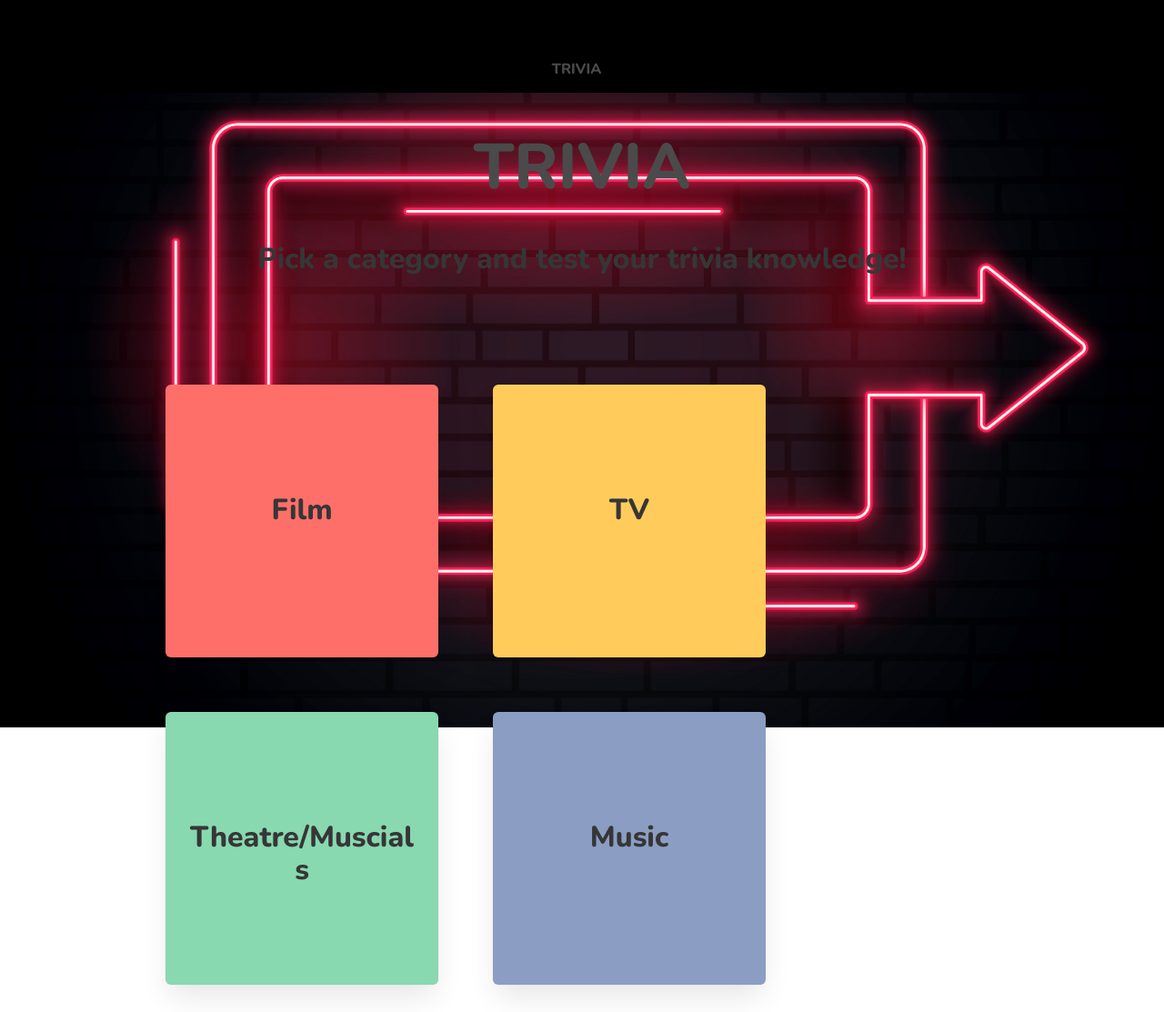
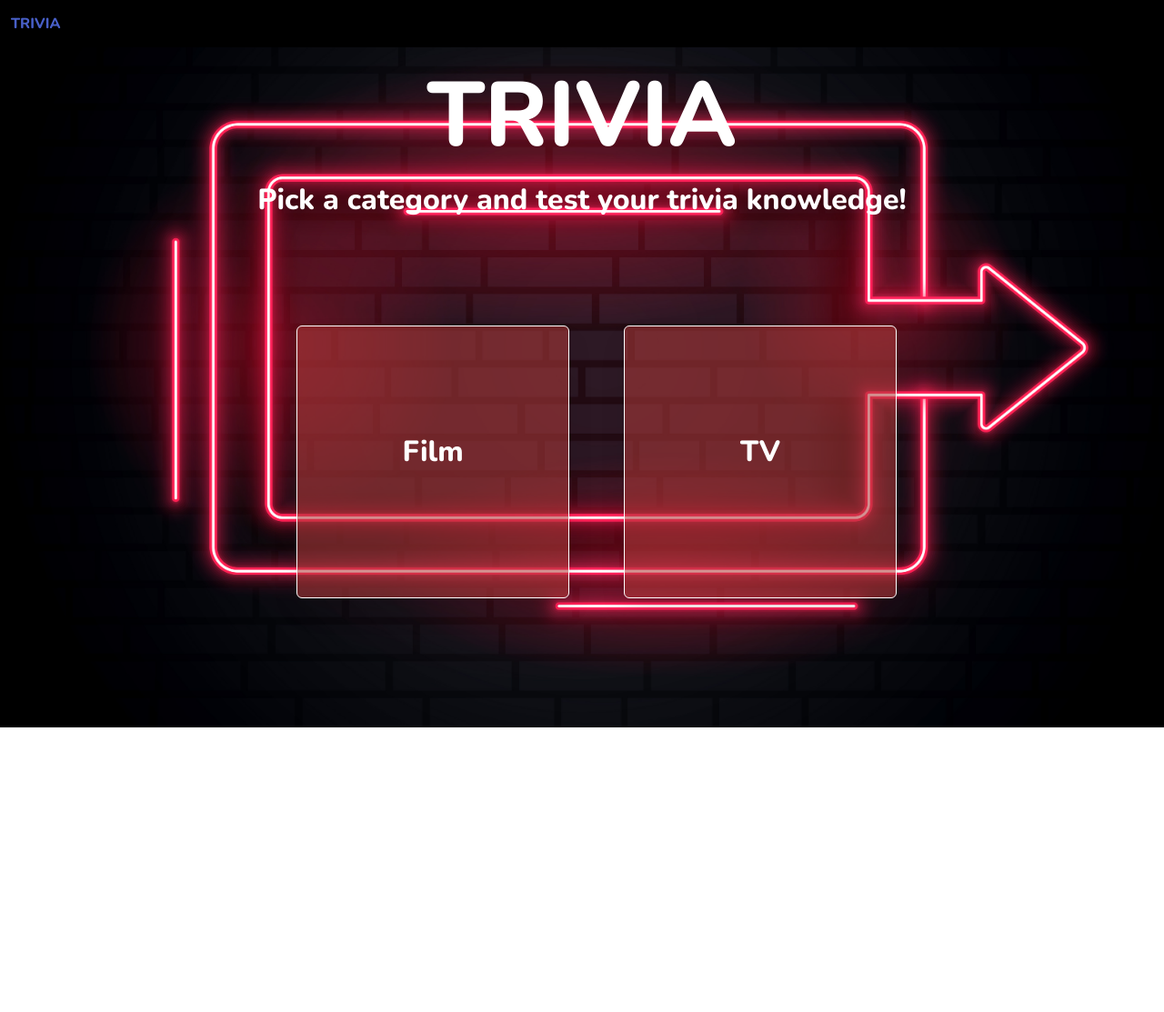
Before and after one commit to lesroissamusent/Quizavision, a React (Create React App) app: page / in a window 1280 px wide. Shown: the whole page at 91% size. After the commit the page ends 800 px from the top, so only its background shows below. Built offline with nearby package versions, Linux system fonts and the light colour scheme.

Commit message:
homepage layout

```diff
--- a/src/components/Film.js
+++ b/src/components/Film.js
@@ -20,6 +20,7 @@ const Film = () => {
       setFilmData(data)
     }
     getData()
+
   }
 
   return (
--- a/src/components/FilmQs.js
+++ b/src/components/FilmQs.js
@@ -41,10 +41,10 @@ const FilmQs = ({ question, correct_answer, incorrect_answers }) => {
   useEffect(() => {
     const checkAnswer = () => {
       if (userAnswer === correct_answer) {
-        // console.log('RIGHT')
+        console.log('RIGHT')
         // setCounter()
       } else if ((userAnswer === incorrect_answers[0]) || (userAnswer === incorrect_answers[1]) || (userAnswer === incorrect_answers[2])) {
-        // console.log('WRONG')
+        console.log('WRONG')
       }
     }
     checkAnswer()
@@ -73,13 +73,15 @@ const FilmQs = ({ question, correct_answer, incorrect_answers }) => {
             <div className="card-header-title is-centered" dangerouslySetInnerHTML={{ __html: question }}></div>
           </div>
           <div className="card-content">
-            <button value={correct_answer} onClick={handleClick} className="{userAnswer ? 'correct' : ''}" dangerouslySetInnerHTML={{ __html: correct_answer }}></button>
-            <button value={incorrect_answers[0]} onClick={handleClick} className="{userAnswer === incorrect_answers[0] ? 'incorrect' : ''}"> { incorrect_answers[0] }</button>
-            <button value={incorrect_answers[1]} onClick={handleClick} className="{userAnswer === incorrect_answers[1] ? 'incorrect' : ''}"> { incorrect_answers[1] }</button>
-            <button value={incorrect_answers[2]} onClick={handleClick} className="{userAnswer === incorrect_answers[2] ? 'incorrect' : ''}"> { incorrect_answers[2] }</button>
+            <button value={correct_answer} onClick={handleClick} className={userAnswer ? 'correct' : ''} dangerouslySetInnerHTML={{ __html: correct_answer }}></button>
+            <button value={incorrect_answers[0]} onClick={handleClick} className={userAnswer === incorrect_answers[0] ? 'incorrect' : ''} dangerouslySetInnerHTML={{ __html: incorrect_answers[0] }}></button>
+            <button value={incorrect_answers[1]} onClick={handleClick} className={userAnswer === incorrect_answers[1] ? 'incorrect' : ''} dangerouslySetInnerHTML={{ __html: incorrect_answers[1] }}></button>
+            <button value={incorrect_answers[2]} onClick={handleClick} className={userAnswer === incorrect_answers[2] ? 'incorrect' : ''} dangerouslySetInnerHTML={{ __html: incorrect_answers[2] }}></button>
           </div>
         </div>
       </div>
+
+
 
 
       {/* <button onClick={handleNextQuestion}>Next question</button> */}
--- a/src/components/Home.js
+++ b/src/components/Home.js
@@ -6,7 +6,7 @@ const Home = () => {
   return (
     <>
       <h1 className="home">TRIVIA</h1>
-      <h2 className="title is-3">Pick a category and test your trivia knowledge!</h2>
+      <h2 className="title">Pick a category and test your trivia knowledge!</h2>
       <div className="our-container">
         <Link to="/film">
           <div className="box title is-3 film">
@@ -18,13 +18,6 @@ const Home = () => {
             <h3>TV</h3>
           </div>
         </Link>
-        <div className="box title is-3 theatre">
-          <h3>Theatre/Muscials</h3>
-        </div>
-        <div className="box title is-3 music">
-          <h3>Music</h3>
-        </div>
-
       </div>
       {/* <footer className="footer">
         <div className="content has-text-centered">
--- a/src/components/Navbar.js
+++ b/src/components/Navbar.js
@@ -5,15 +5,10 @@ const Navbar = () => {
 
   return (
     <nav className="navbar">
-      <div className="container">
-        <div className="navbar-brand">
-          {/* <Link to="/">
-            <span role="img" aria-label="logo" className="title" src="../../home-solid.svg"></span>
-          </Link> */}
-          <Link to="/" className="navbar-item">
-            TRIVIA
-          </Link>
-        </div>
+      <div className="navbar-item">
+        <Link to="/" className="navbar-start">
+          TRIVIA
+        </Link>
       </div>
     </nav>
   )
--- a/src/styles/main.scss
+++ b/src/styles/main.scss
@@ -10,22 +10,27 @@ body {
   background-position: center;
 }
 
+h2.title {
+  color: white;
+}
+
 h1.home {
-  font-size: 70px;
-  font: white;
+  font-size: 100px;
+  color: white;
+
 }
 
 h1, h2 {
   text-align: center;
-  padding-top: 30px;
+  // padding-top: 30px;
   font-family: 'Nunito', sans-serif;
   font-size: 60px;
-  font: white;
+  color: white;
 }
 h3 {
   text-align: center;
   padding-top: 100px;
-  font: white;
+  color: white;
 }
 
 .section {
@@ -39,19 +44,19 @@ h3 {
 
 .navbar {
   background-color: black;
+  color: white;
 }
 
 .navbar-item {
   // margin-left: 50px;
-  font: white;
   text-decoration: none;
 }
 
 .our-container {
   display: flex;
   flex-wrap: wrap;
-  // margin: 80px;
-  width: 80%;
+  margin: 80px;
+  width: 90%;
   justify-content: center;
   margin-top: 90px;
 
@@ -145,17 +150,11 @@ section {
   margin: 50px;
 }
 .film {
-  background-color: #FF6F69;
+  background-color: rgba(177, 59, 59, 0.548);
+  border: solid 1px white;
 }
 
 .tv {
-  background-color: #FFCC5C;
+  background-color: rgba(177, 59, 59, 0.548);
+  border: solid 1px white;
 }
-
-.theatre {
-  background-color: #88D8B0;
-}
-
-.music {
-  background-color: #8B9DC3;
-}
```
